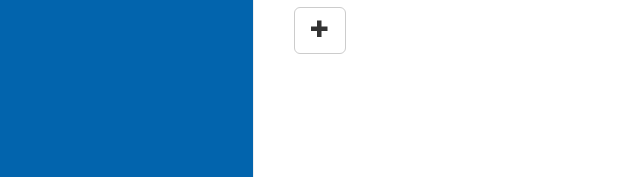
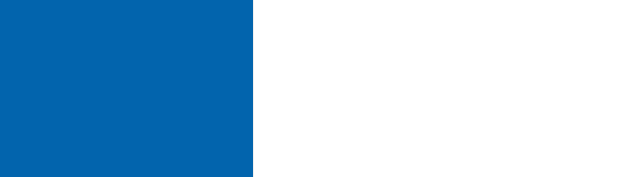
Before and after one commit to popopchicken/chorator, a plain HTML site: page dashboard.html in a window 1280 px wide. Shown: the part 217-394 px from the top of the page, 66-706 px from the left. Drawn offline with nearby package versions, Linux system fonts and the light colour scheme.

Commit message:
Pulling Input Bar

```diff
--- a/dashboard.html
+++ b/dashboard.html
@@ -39,7 +39,7 @@
 
             </div>
           </nav>
-          <h1 style="font-size: 800%;">Tasks</h1><button type="button" class="btn btn-lg btn-default"><span class="glyphicon glyphicon-plus" aria-hidden="true"></span></button>
+          <h1 style="font-size: 800%;">Tasks</h1>
         </div>
 
       </div>
```
